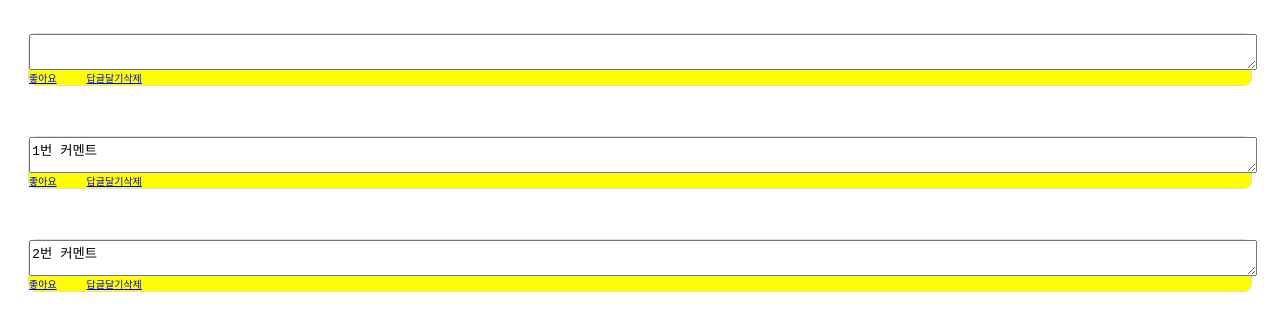
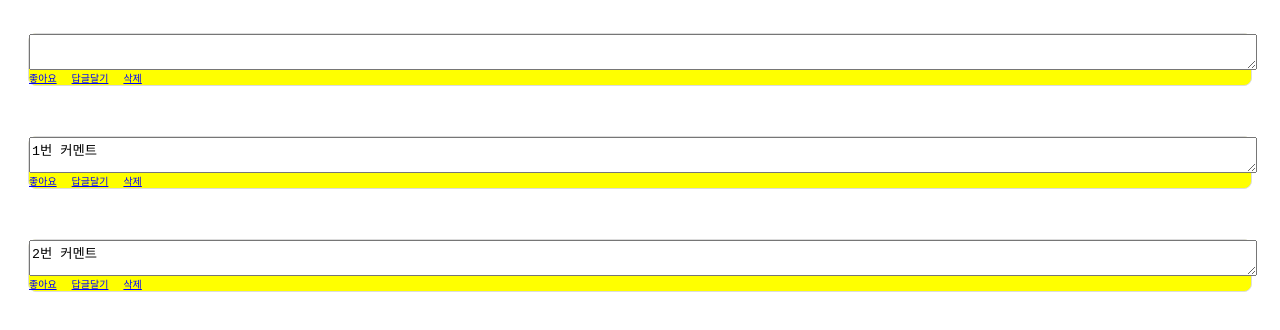
Before and after one commit to soobing/react-comment, a React app: page / in a window 1280 px wide. Shown: the part 128-458 px from the top of the page. Built offline with nearby package versions, Linux system fonts and the light colour scheme.

Commit message:
id를 symbol로 관리하도록 수정, 스타일 수정

```diff
--- a/src/assets/comment.css
+++ b/src/assets/comment.css
@@ -27,6 +27,6 @@
   text-decoration: underline;
   cursor: pointer;
 }
-.comment div :nth-of-type(1) {
-  margin-right: 30px;
+.comment div :nth-of-type(2) {
+  margin: 0px 15px;
 }
--- a/src/pages/comments.js
+++ b/src/pages/comments.js
@@ -40,12 +40,12 @@
       }} onKeyUp={onResize} />
     {
       data.map((item, index) => {
-        return <Comment key={item.id} item={item}
+        return <Comment key={index} item={item}
           onChangeValue={(e) =>
             dispatch({
               type: types.COMMENT_SET_VALUE,
               data: {
-                id: item.id,
+                index: index,
                 key: 'value',
                 value: e.target.value
               }
--- a/src/reducers/comments.js
+++ b/src/reducers/comments.js
@@ -3,7 +3,7 @@
 const initialState = {
   data: [
     {
-      id: 0,
+      id: Symbol(),
       value: '',
       like: false,
       likeCount: 0,
@@ -12,7 +12,7 @@
       reply: []
     },
     {
-      id: 1,
+      id: Symbol(),
       value: '1번 커멘트',
       like: false,
       likeCount: 0,
@@ -21,7 +21,7 @@
       reply: []
     },
     {
-      id: 2,
+      id: Symbol(),
       value: '2번 커멘트',
       like: false,
       likeCount: 0,
@@ -39,12 +39,12 @@
       return {
         ...state,
         data: [
-          ...state.data.slice(0, action.data.id),
+          ...state.data.slice(0, action.data.index),
           {
-            ...state.data[action.data.id],
+            ...state.data[action.data.index],
             [action.data.key]: action.data.value
           },
-          ...state.data.slice(action.data.id + 1, action.data.length)
+          ...state.data.slice(action.data.index + 1, action.data.length)
         ]
       }
     case types.COMMENT_CREATE:
@@ -54,7 +54,7 @@
           ...state.data,
           {
             ...action.data,
-            id: state.data.length,
+            id: Symbol(),
             like: false,
             likeCount: 0,
             reply: []
```
